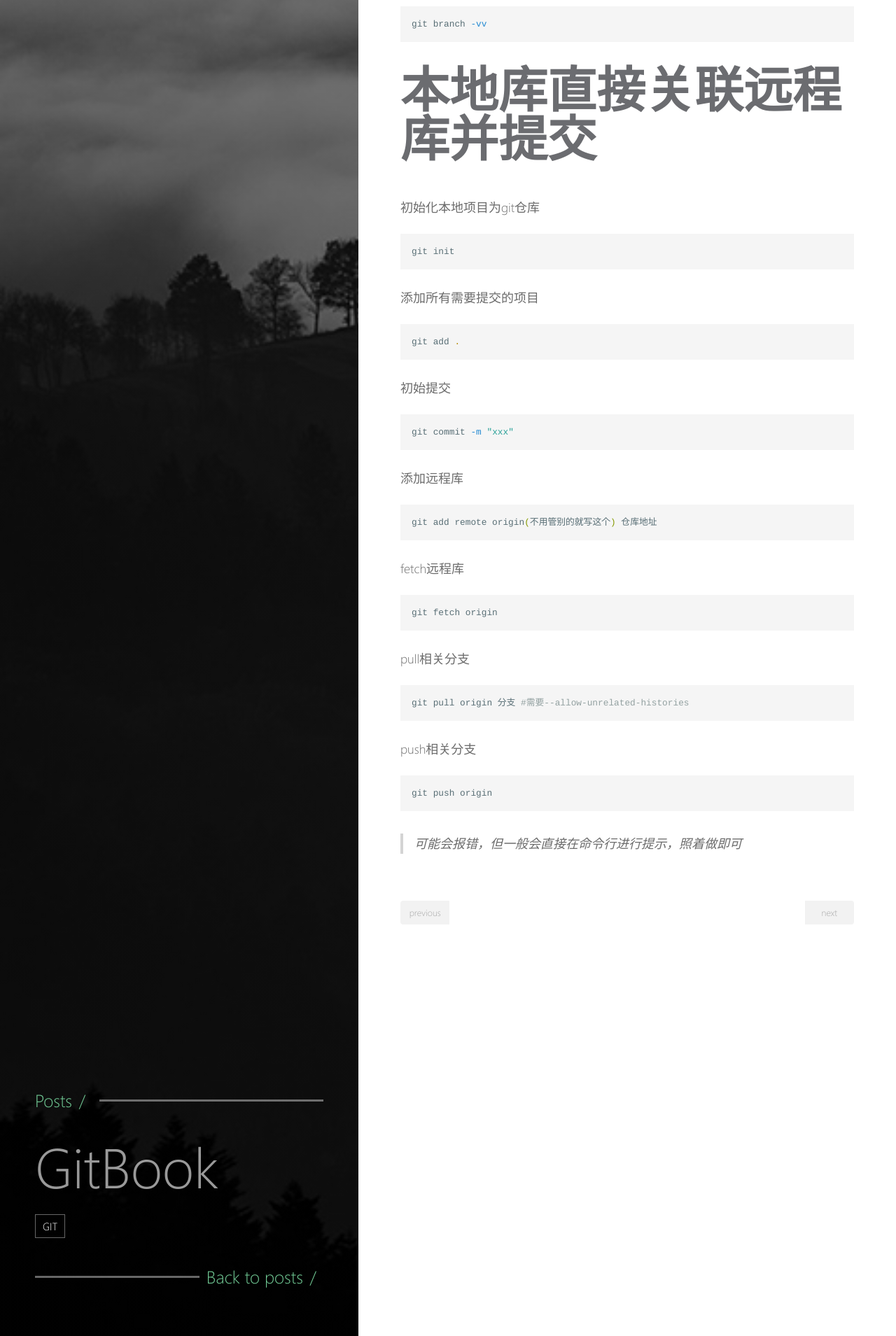
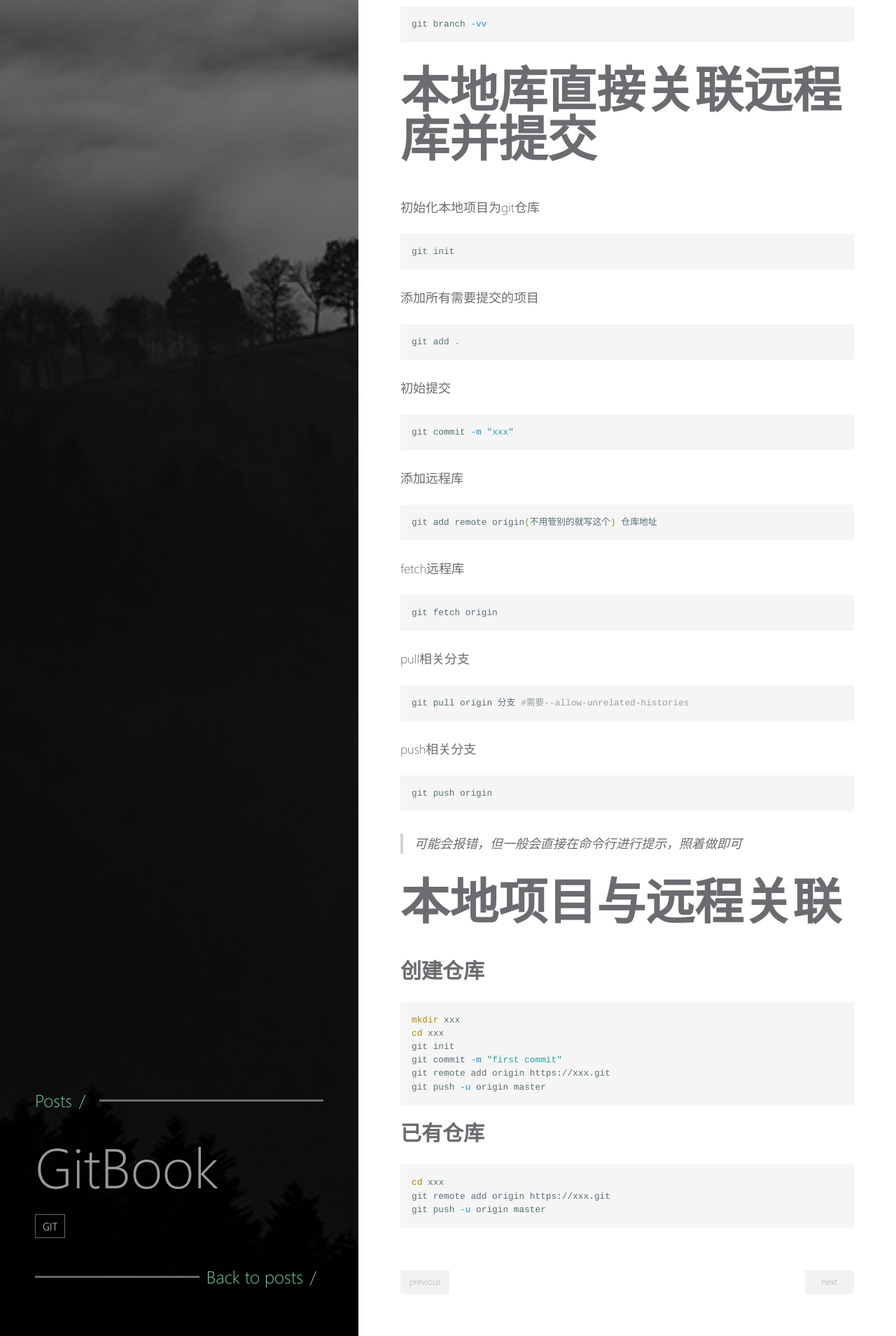
Before and after one commit to nandem/nandem.github.io, a Jekyll site: the page built from _posts/2020-05-05-GitBook.MD, in a window 1280 px wide. Shown: the part 958-2867 px from the top of the page at 70% size. Built offline with Jekyll 4.4.1, drawn with Linux system fonts in a browser that asks for light colours.

Commit message:
Update 2020-05-05-GitBook.MD

````diff
--- a/_posts/2020-05-05-GitBook.MD
+++ b/_posts/2020-05-05-GitBook.MD
@@ -75,3 +75,20 @@ push相关分支
 git push origin
 ```
 > 可能会报错，但一般会直接在命令行进行提示，照着做即可
+
+# 本地项目与远程关联
+## 创建仓库
+```bash
+mkdir xxx
+cd xxx
+git init
+git commit -m "first commit"
+git remote add origin https://xxx.git
+git push -u origin master
+```
+## 已有仓库
+```bash
+cd xxx
+git remote add origin https://xxx.git
+git push -u origin master
+```
````
